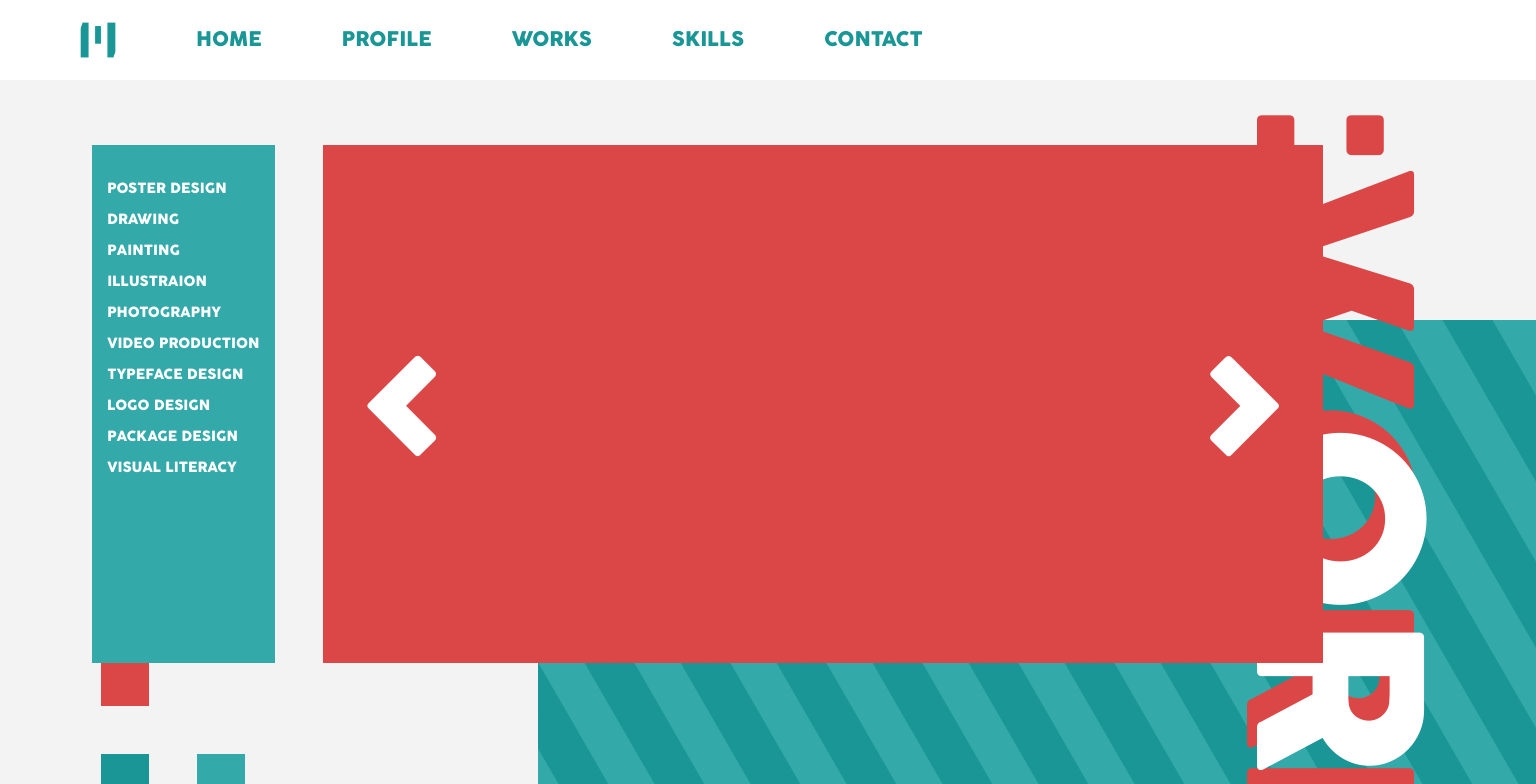
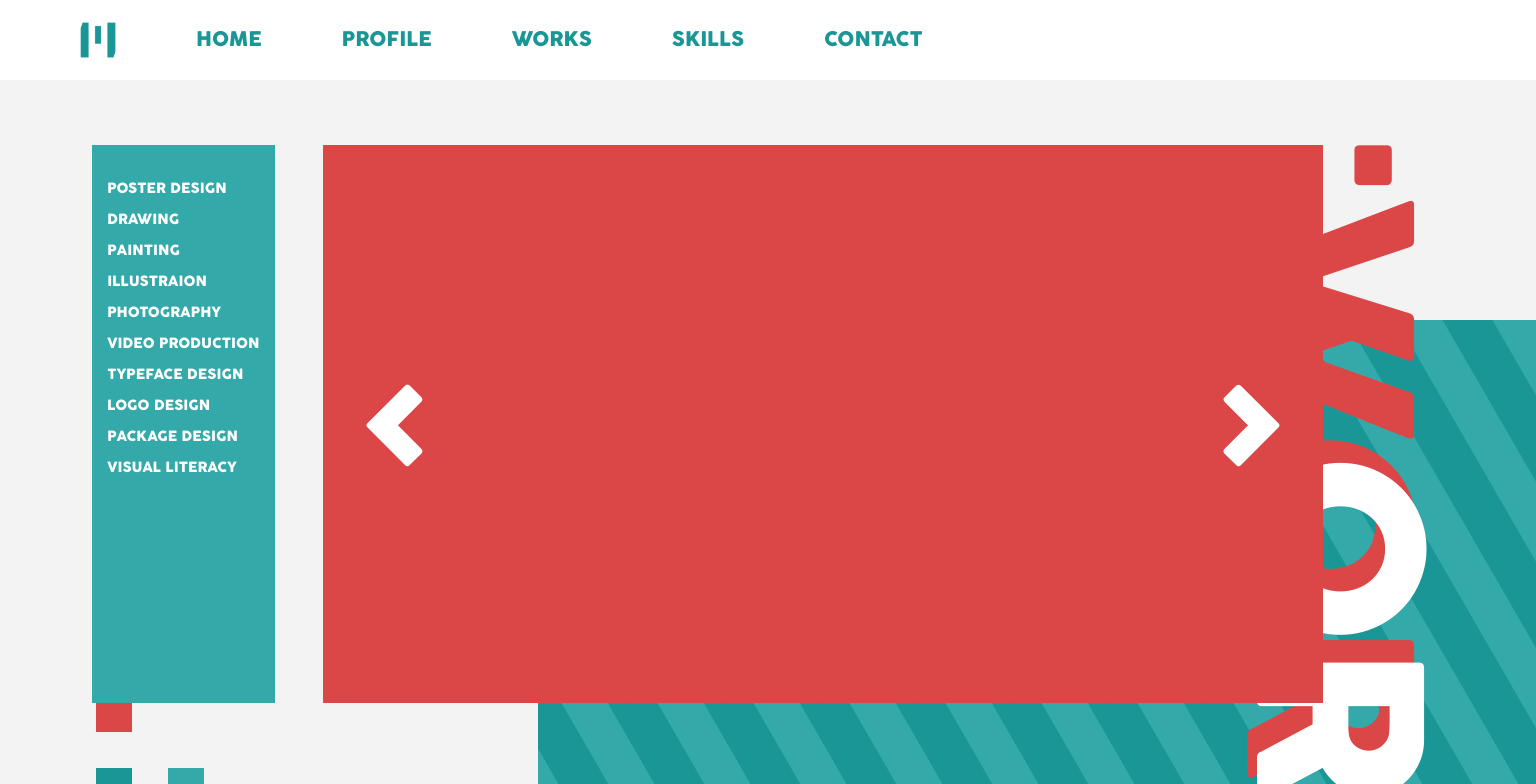
Before and after one commit to Puttaku/htrimirth, a React (Create React App) app: page /work in a window 1536 px wide. Shown: the top 784 px of the page. Built offline with nearby package versions, Linux system fonts and the light colour scheme.

Commit message:
Changelog: Edit from assignment

```diff
--- a/src/Component/Navbar/Navbar.js
+++ b/src/Component/Navbar/Navbar.js
@@ -6,7 +6,7 @@ export default class Navbar extends Component {
     render() {
         return (
             <div className="Navbar-Container">
-                <img className="icon-logo" src={logo} alt="logo"/>
+                <Link to="/" className=""><img className="icon-logo" src={logo} alt="logo"/></Link>
                 <div className="menu">
                     <Link to="/" className="menu-list nomarginLeft">HOME</Link>
                     <Link to="/profile" className="menu-list">PROFILE</Link>
--- a/src/Style/dot.scss
+++ b/src/Style/dot.scss
@@ -13,7 +13,7 @@
     position: relative;
     z-index: 1;
     top: 75%;
-    left: -30vw;
+    left: calc(-30vw + 1px);
 }
 @media only screen and (max-width : 400px){
     .Three-dot-container{
@@ -22,12 +22,12 @@
 }
 @media only screen and (min-width : 1367px){
     .Three-dot-container{
-        top: 98%;
-        width: 192px;
+        top: 112%;
+        width: 144px;
     }
     .sqdot{
-        width: 48px;
-        height: 48px;
-        margin: 24px;
+        width: 36px;
+        height: 36px;
+        margin: 18px;
     }
 }
--- a/src/Style/misc.scss
+++ b/src/Style/misc.scss
@@ -151,7 +151,7 @@ $bigfontsize : 144px;
     }
     .skillPage{
         top: calc(105px + (5vh));
-        right: calc(65% - 515px);
+        right: calc(65% - 485px);
     }
     .skill{
         padding-right: 80px;
@@ -160,7 +160,7 @@ $bigfontsize : 144px;
         margin-block-start: 20px;
     }
     .profile{
-        top: calc(255px + (5vh));
+        top: calc(235px + (5vh));
         right: calc(65% - 400px);
     }
     .contact{
@@ -177,7 +177,7 @@ $bigfontsize : 144px;
     .workmenu{
         padding: 15px;
         padding-top: 28px;
-        padding-bottom: 180px;
+        padding-bottom: 220px;
     }
     .work{
         top: calc(105px + (5vh));
@@ -187,11 +187,16 @@ $bigfontsize : 144px;
     }
     .picture{
         width: 1000px;
-        height: 518px;
+        height: 558px;
         position: relative;
     }
     .nav-arrow{
-        font-size: 177px;
+        font-size: 144px;
+        margin-block-start: 197px;
+        margin-block-end: 196px;
+    }
+    .hugemarginBottom {
+        margin-bottom: 60px !important;
     }
 }
 @media only screen and (max-width : 730px){
--- a/src/Style/thumbnail.scss
+++ b/src/Style/thumbnail.scss
@@ -4,7 +4,7 @@
     right: 50px;
     margin: 0;
     transform: rotate(90deg);
-    top: 100px;
+    top: 130px;
     animation: textin 2s ease-in-out;
 }
 .thumb-container > p, .thumb-container > div{
@@ -28,6 +28,9 @@
     .first-order{
         left: 80px !important;
     }
+    .colon{
+        top: -18px;
+    }
 }
 @media only screen and (max-width : 575px){
     .thumb-container{
```
Also changed, not shown: 1 other file (tests, documents, lock files or other folders).
